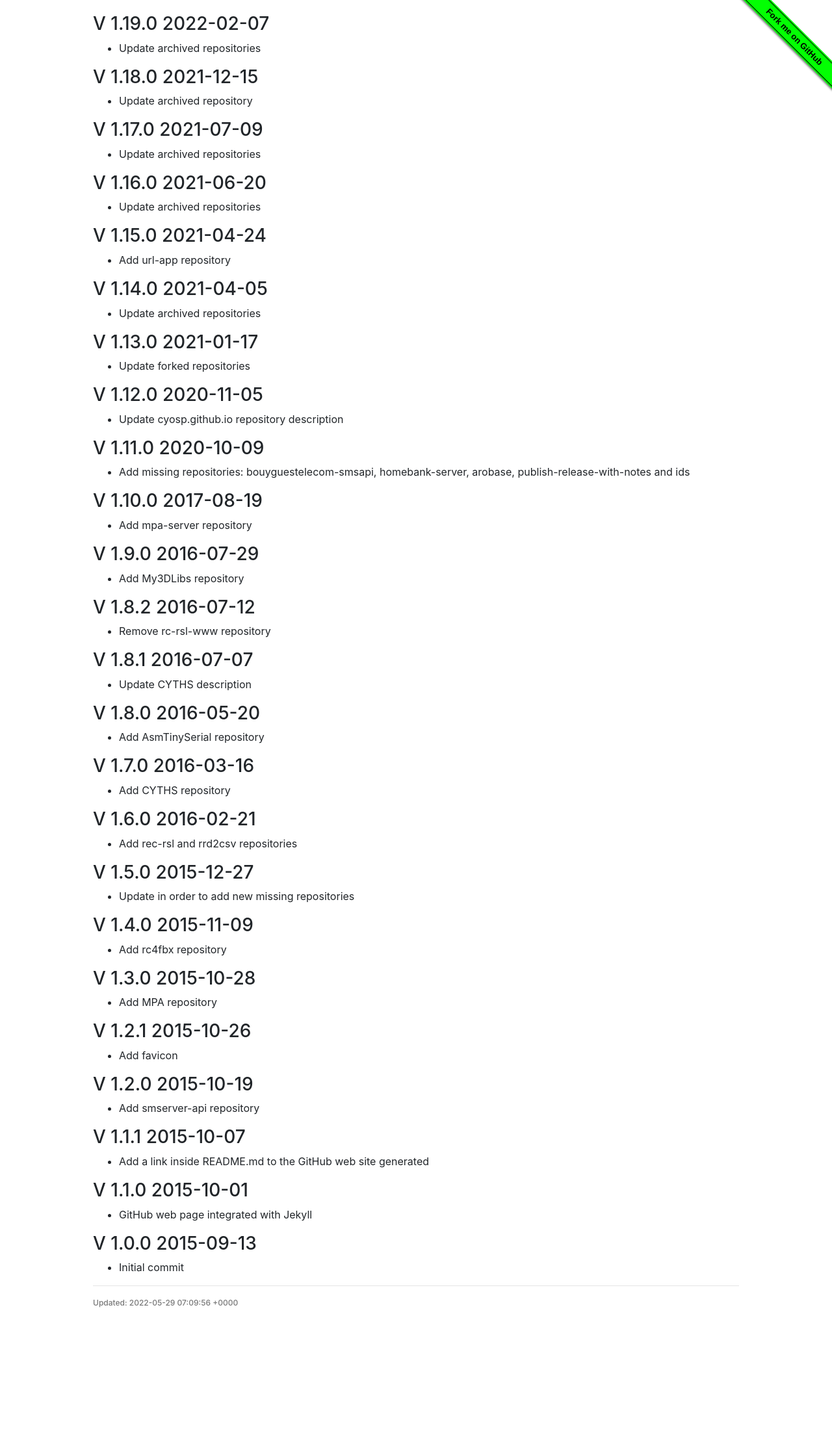
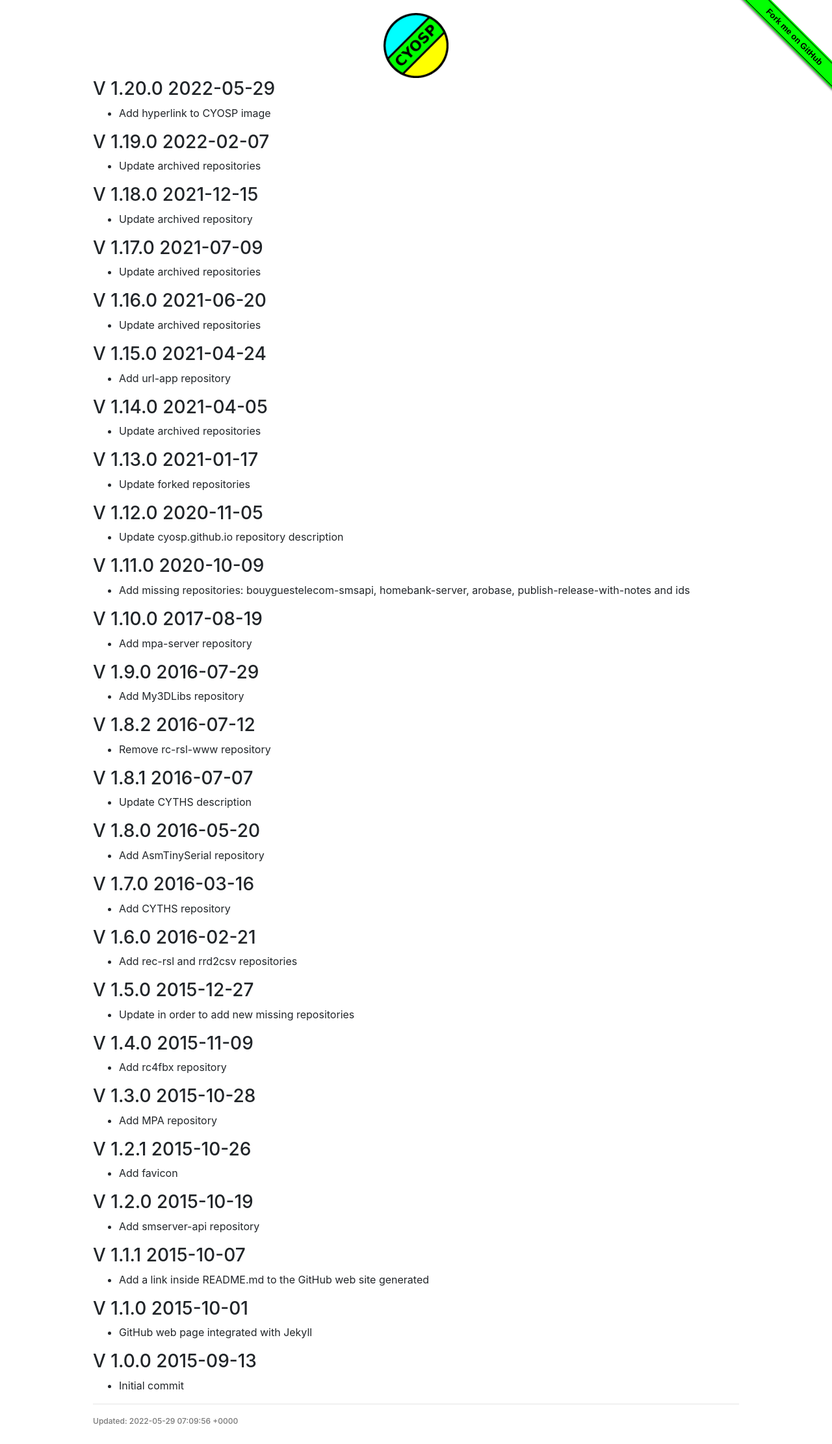
Before and after one commit to cyosp/cyosp.github.io, a Jekyll site: the page built from CHANGES.md, in a window 1280 px wide. Shown: the whole page at 65% size. Built offline with Jekyll 4.4.1, drawn with Linux system fonts in a browser that asks for light colours; our own code applies the rules of GitHub Pages for plain Markdown files; before the commit the page ends 2041 px from its top, so only the background shows below that.

Commit message:
Add hyperlink to CYOSP image

```diff
--- a/CHANGES.md
+++ b/CHANGES.md
@@ -1,3 +1,6 @@
+### V 1.20.0 2022-05-29
+- Add hyperlink to CYOSP image
+
 ### V 1.19.0 2022-02-07
 - Update archived repositories
 
--- a/_layouts/default.html
+++ b/_layouts/default.html
@@ -18,6 +18,11 @@
 </head>
 <body>
 <a class="github-fork-ribbon right-top" href="https://github.com/cyosp" data-ribbon="Fork me on GitHub" title="https://github.com/cyosp">Fork me on GitHub</a>
+<div class="div-img-cyosp">
+    <a href="https://github.com/cyosp">
+        <img class="img-cyosp" src="{{site.baseurl}}/img/cyosp.png" alt="CYOSP">
+    </a>
+</div>
 <div class="container">
 
     {{content}}
--- a/css/site.css
+++ b/css/site.css
@@ -43,11 +43,12 @@
     border-style: solid;
 }
 
+.div-img-cyosp {
+    text-align: center;
+}
+
 .img-cyosp {
     width: 100px;
-    display: block;
-    margin-left: auto;
-    margin-right: auto;
 }
 
 .container {
--- a/index.html
+++ b/index.html
@@ -1,7 +1,6 @@
 ---
 layout: default
 ---
-<img class="img-cyosp" src="{{site.baseurl}}/img/cyosp.png">
 <h1 id="repos">Own repositories</h1>
 <div class="header clearfix"></div>
 <div class="row marketing">
```
